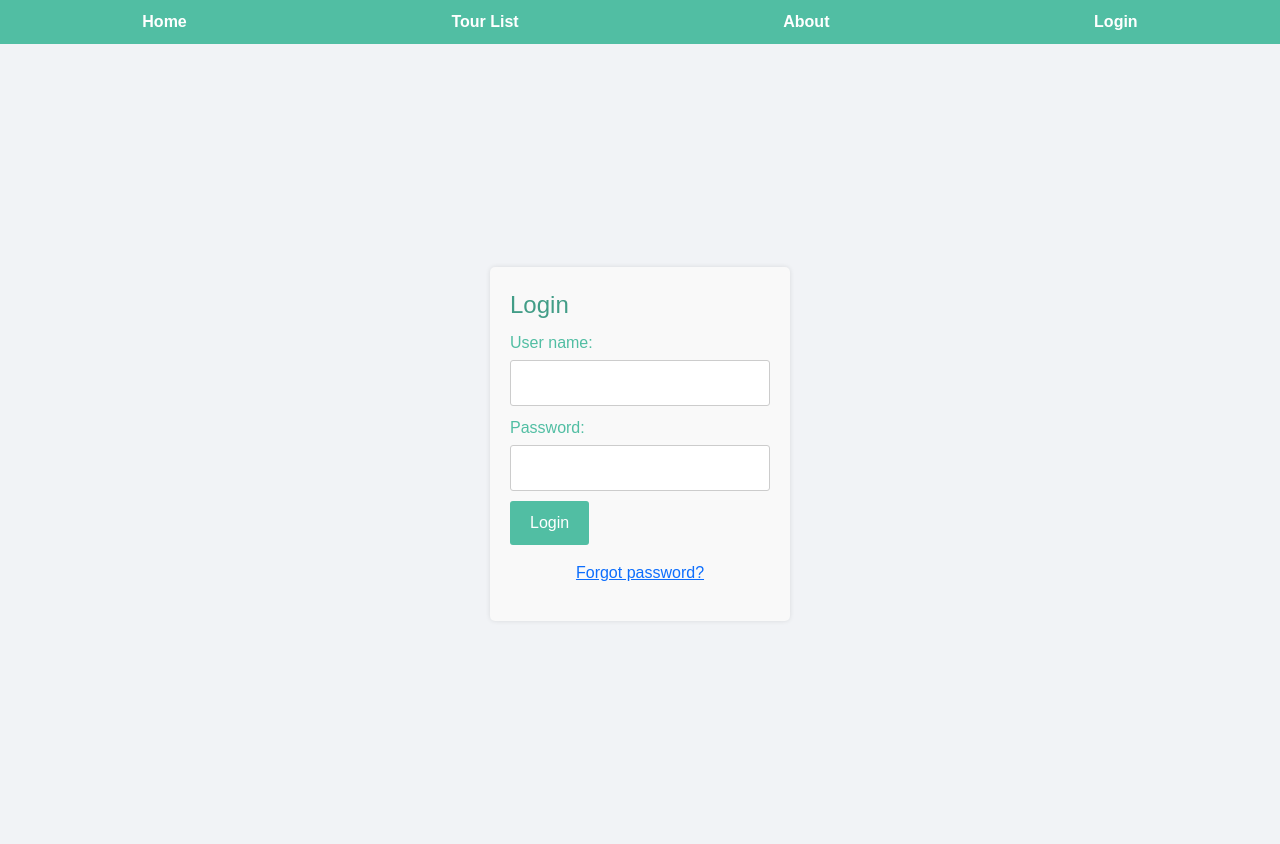
After one commit to awesome-academy/python_hcm_naitei5_bms, a Django app: page /tour_booking/login/ in a window 1280 px wide. The commit adds this page. Run offline with Django 4.2, Linux system fonts and the light colour scheme; some libraries are stand-ins or nearby versions.

Commit message:
Create Login/Logout
ready

```diff
--- a/Tour_Booking/tour_booking/static/css/style.css
+++ b/Tour_Booking/tour_booking/static/css/style.css
@@ -2,4 +2,107 @@
     margin-top: 20px;
     padding: 0;
     list-style: none;
-  }
+}
+
+
+body, html {
+  padding: 0;
+  margin: 0;
+}
+
+
+
+body {
+  background-color: #f1f3f6;
+  font-family: Arial, sans-serif;
+}
+
+
+.login-body h1 {
+  color: #51bea3;
+  margin-top: 30px;
+}
+
+
+.login-body form {
+  background-color: #f9f9f9;
+  padding: 20px;
+  border-radius: 5px;
+  width: 300px;
+  margin: 0 auto;
+  box-shadow: 0 0 5px rgba(0, 0, 0, 0.1);
+}
+
+
+.login-body label {
+  color: #51bea3;
+  display: block;
+  margin-bottom: 5px;
+}
+
+input[type="text"],
+input[type="password"] {
+  width: 100%;
+  padding: 10px;
+  margin-bottom: 10px;
+  border: 1px solid #ccc;
+  border-radius: 3px;
+}
+
+
+input[type="submit"] {
+  background-color: #51bea3;
+  color: #fff;
+  border: none;
+  padding: 10px 20px;
+  cursor: pointer;
+  border-radius: 3px;
+}
+
+input[type="submit"]:hover {
+  background-color: #429d87;
+}
+
+.login-formp {
+  color: red;
+}
+.test{
+  color:#429d87
+}
+
+.login-body {
+  display: flex;
+  justify-content: center;
+  align-items: center;
+  height: 100vh;
+}
+
+.login-form {
+  width: 400px;
+  padding: 20px;
+  background-color: #f1f3f6;
+}
+
+
+.nav {
+  display: flex;
+  justify-content: space-around;
+  background-color: #51bea3;
+  padding: 10px;
+  width: 100%;
+}
+
+.nav a {
+  color: #fff;
+  text-decoration: none;
+  font-size: 16px;
+  font-weight: bold;
+  font-family: Arial, sans-serif;
+}
+
+.nav a:hover {
+  color: #429d87;
+}
+.nav_ul {
+  padding: 0px;
+}
--- a/Tour_Booking/tour_booking/templates/base_generic.html
+++ b/Tour_Booking/tour_booking/templates/base_generic.html
@@ -1,4 +1,6 @@
-{% load bootstrap5 %} {% load i18n %}
+{% load bootstrap5 %}
+{% load i18n %}
+
 <!DOCTYPE html>
 <html lang="en">
   <head>
@@ -10,20 +12,17 @@
     {% bootstrap_css %}
     <!-- Add additional CSS in static file -->
     {% load static %}
-    <link rel="stylesheet" href="{% static 'css/styles.css' %}" />
+    <link rel="stylesheet" href="{% static 'css/style.css' %}" />
   </head>
   <body>
     <div class="container-fluid">
-      <div class="row">
-        <div class="col-sm-2">
-          {% block sidebar %}
-            <ul class="sidebar-nav">
-              <li><a href="{% url 'index' %}">{% trans "Home" %}</a></li>
-            <li><a href="{% url 'tours' %}">{% trans "Tour List" %}</a></li>
-            </ul>
+      <div class="row test">
+        <div class="nav_ul">
+          {% block navbar %}
+            {% include "navbar.html" %}
           {% endblock %}
         </div>
-        <div class="col-sm-10 ">{% block content %}{% endblock %}</div>
+        <div>{% block content %}{% endblock %}</div>
         <div class="row">{% include "pagination.html" %}</div>
       </div>
     </div>
--- /dev/null
+++ b/Tour_Booking/tour_booking/templates/login.html
@@ -0,0 +1,24 @@
+{% extends "base_generic.html" %}
+{% load static %}
+{%load i18n%}
+{% block content %}
+<div class="login-body">
+    <form class="login-form" method="post">
+        {% csrf_token %}
+        <fieldset>
+            <legend>{% trans "Login" %}</legend>
+            {% if error_message %}
+                <p style="color: red;">{{ error_message }}</p>
+            {% endif %}
+            <label for="username">{% trans "User name:" %}</label>
+            <input type="text" id="username" name="username" required><br>
+            <label for="password">{% trans "Password:" %}</label>
+            <input type="password" id="password" name="password" required><br>
+            <input type="submit" value="{% trans "Login" %}">
+            <p class="mt-3 text-center">
+                <a href="{% url 'index' %}">{% trans "Forgot password?" %}</a>
+            </p>
+        </fieldset>
+    </form>
+</div>
+{% endblock %}
--- /dev/null
+++ b/Tour_Booking/tour_booking/templates/navbar.html
@@ -0,0 +1,11 @@
+{% load i18n %}
+<ul class="nav nav-pills">
+  <li><a href="{% url 'index' %}">{% trans "Home" %}</a></li>
+  <li><a href="{% url 'tours' %}">{% trans "Tour List" %}</a></li>
+  <li><a href="{% url 'index' %}">{% trans "About" %}</a></li>
+  {% if user.is_authenticated %}
+  <li><a href="{% url 'logout' %}">{% trans "Logout" %}</a></li>
+  {% else %}
+  <li><a href="{% url 'login' %}">{% trans "Login" %}</a></li>
+  {% endif %}
+</ul>
--- a/Tour_Booking/tour_booking/urls.py
+++ b/Tour_Booking/tour_booking/urls.py
@@ -6,4 +6,6 @@ urlpatterns = [
     path('', views.index, name='index'),
     path('tours/', views.TourListView.as_view(), name='tours'),
     path('tour/<int:pk>', views.TourDetailView.as_view(), name='tour-detail'),
+    path('login/', views.login_view, name='login'),
+    path('logout/', views.logout_view, name='logout'),
 ]
--- a/Tour_Booking/tour_booking/views.py
+++ b/Tour_Booking/tour_booking/views.py
@@ -1,8 +1,8 @@
-from django.shortcuts import render
+from django.shortcuts import render, redirect
 from django.utils.translation import gettext
 from django.views import generic
 from .models import Tour
-from django.shortcuts import render
+from django.contrib.auth import authenticate, login, logout
 
 # Create your views here.
 def index(request):
@@ -15,3 +15,22 @@ class TourListView(generic.ListView):
 
 class TourDetailView(generic.DetailView):
     model = Tour
+
+
+
+def login_view(request):
+    if request.method == 'POST':
+        username = request.POST['username']
+        password = request.POST['password']
+        user = authenticate(request, username=username, password=password)
+        if user is not None:
+            login(request, user)
+            return redirect('index')
+        else:
+            return render(request, 'login.html', {'error_message': 'Đăng nhập không thành công. Vui lòng thử lại.'})
+    else:
+        return render(request, 'login.html')
+
+def logout_view(request):
+    logout(request)
+    return redirect('index')
```
Also changed, not shown: Tour_Booking/locale/en/LC_MESSAGES/django.po, 1 other file.
